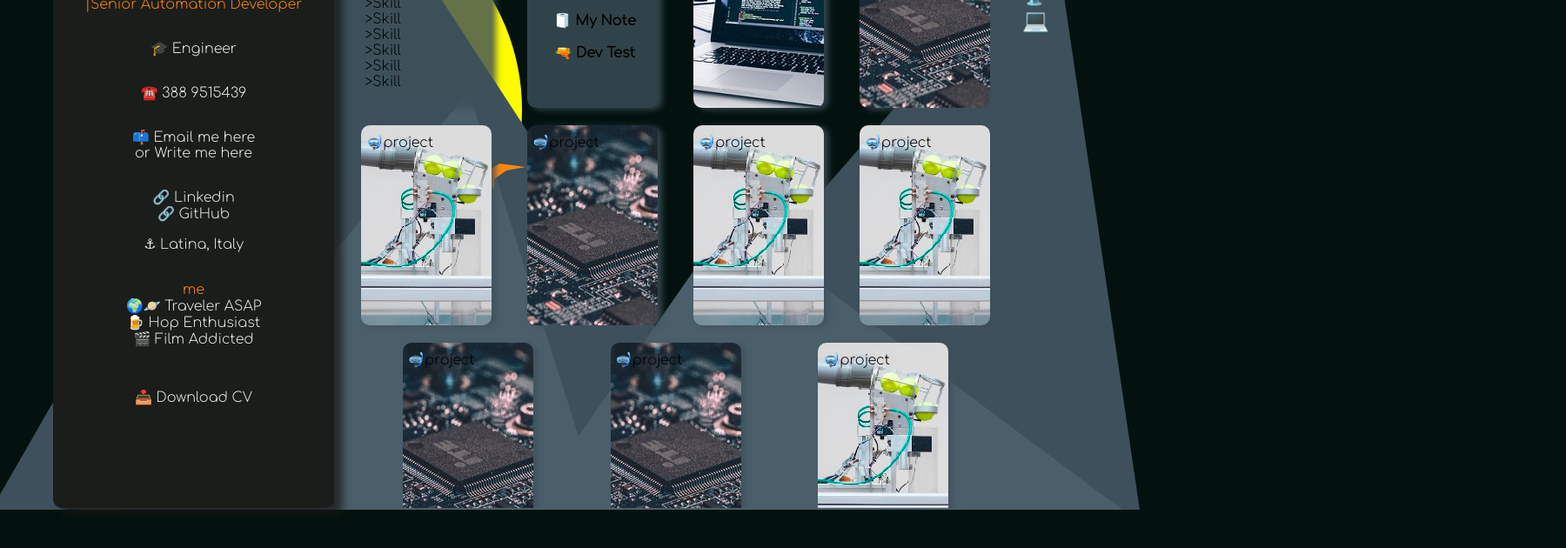
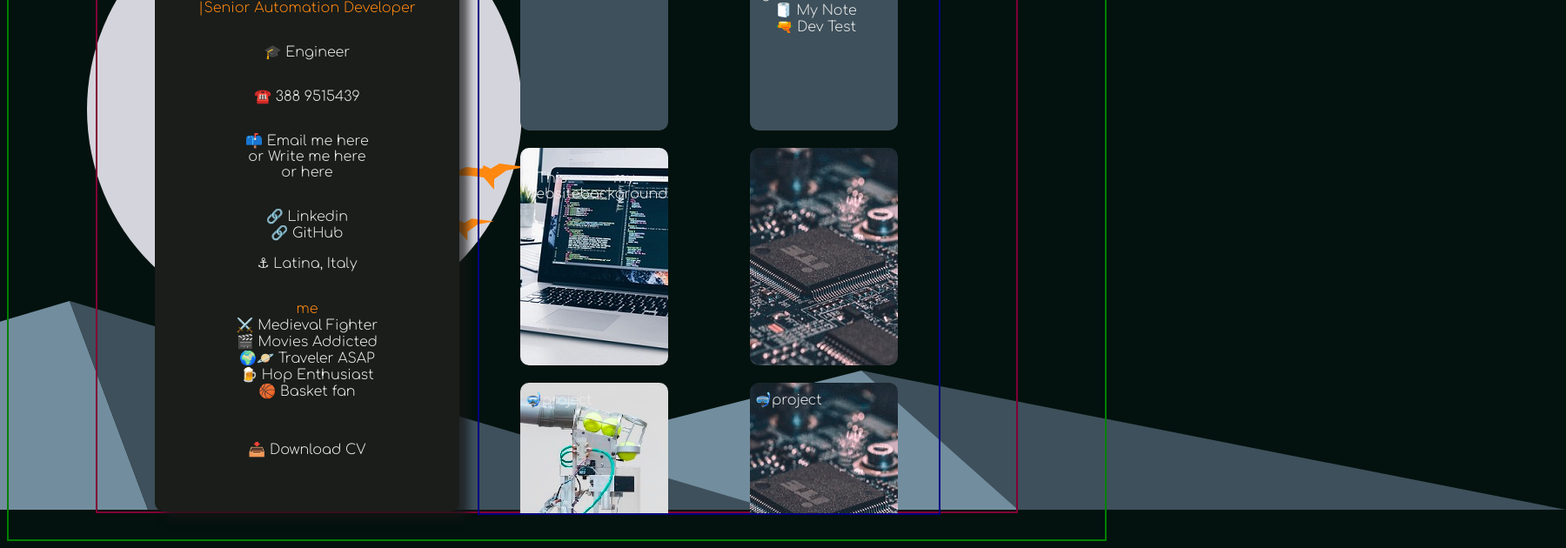
Before and after one commit to gabrielemartire/gabrielemartire, a plain HTML site: page index.html in a window 1280 px wide. Shown: the part 224-854 px from the top of the page at 87% size, 1800 px wide, since content can reach past the window. Drawn offline with Linux system fonts and the light colour scheme.

Commit message:
v0.3 background styleFocus

```diff
--- /dev/null
+++ b/background.html
@@ -0,0 +1,42 @@
+<!DOCTYPE html>
+<html lang="en">
+<head>
+    <meta charset="UTF-8">
+    <meta http-equiv="X-UA-Compatible" content="IE=edge">
+    <meta name="viewport" content="width=device-width, initial-scale=1.0">
+    <title>gabrielemartire</title>
+
+    <!-- Font Logo -->
+        <link rel="preconnect" href="https://fonts.googleapis.com">
+        <link rel="preconnect" href="https://fonts.gstatic.com" crossorigin>
+        <link href="https://fonts.googleapis.com/css2?family=Lobster&display=swap" rel="stylesheet">
+    <!-- end Font Logo -->
+
+    <!-- Font Page -->
+        <link rel="preconnect" href="https://fonts.googleapis.com">
+        <link rel="preconnect" href="https://fonts.gstatic.com" crossorigin>
+        <link href="https://fonts.googleapis.com/css2?family=Comfortaa:wght@300&display=swap" rel="stylesheet">
+    <!-- end Font Page -->
+
+    <!-- tag site banner icon -->
+    <link rel="icon" href="./iconBanner.png">
+
+    <link rel="stylesheet" href="./style.css">
+</head>
+
+<body>
+    <a class='back' href="./index.html">back</a>
+    <!-- background element polygon -->
+    <div class='polyBack'>
+        <div class="polyMoun1"></div>   <!-- mountain 1 -->
+        <div class="polyMoun2"></div>   <!-- mountain 2 -->
+        <div class="polyMoun3"></div>   <!-- mountain 3 -->
+        <div class="polyMoun4"></div>   <!-- mountain 4 -->
+        <div class="polyMoun5"></div>   <!-- mountain 5 -->
+        <div class="polySun"></div>   <!-- sun 1 -->
+        <div class="polyOther1"></div>   <!-- other 1 -->
+        <div class="polyOther2"></div>   <!-- other 2 -->
+    </div>
+
+</body>
+</html>
--- a/index.html
+++ b/index.html
@@ -25,17 +25,18 @@
 </head>
 
 <body>
-    <section class='logoProfile'>GM</section>
+
     <div class='container'>
         <div class='webPage infoBox'>
             <img class='picProfile' src="imgMe.jpg" />
-            <section class="myName">Gabriele Martire 🏴‍☠️</section>
+            <span class="myName">Gabriele Martire 🏴‍☠️</span>
             <p class='myTask'><span class='blinkText'>|</span>Senior Automation Developer</p>
             <p>🎓 Engineer</p>
             <p>☎️ 388 9515439</p>
             <p>
                 <a href="mailto:gabriele.martire@gmail.com"> 📫 Email me here</a>
                 <br> or <a class='writeToMe' href="./writeMeHere.html">Write me here</a>
+                <br> or <a class='TweetToMe' href="https://twitter.com/Gabbros101">here</a>
             </p>
             <p>
                 <a href="https://www.google.it/">🔗 Linkedin </a>
@@ -45,11 +46,11 @@
             <br>
             <p>
                 <span class='myTask'>me</span>
-          <!--     <br>⚔️ Medieval Fighter-->
+                <br>⚔️ Medieval Fighter
+                <br>🎬 Movies Addicted
                 <br>🌍🪐 Traveler ASAP
                 <br>🍺 Hop Enthusiast
-                <br>🎬 Film Addicted
-          <!--      <br>🏀 Basket fan-->
+                <br>🏀 Basket fan
 
             </p>
             <p></p>
@@ -63,29 +64,26 @@
                         <li>Don't Panic</li>
                         <li>PLC</li>
                         <li>HMI</li>
-                        <li>Skill</li>
-                        <li>Skill</li>
-                        <li>Skill</li>
-                        <li>Skill</li>
-                        <li>Skill</li>
-                        <li>Skill</li>
-                        <li>Skill</li>
                     </ul>
             </button>
             <button class="square2" onclick="location.href='./myNote.html'">
                 <ul class='skillsList'>
-                    <span>🌱 I’m currently learning..</span>
+                    <span>🌱 I’m learning..</span>
                     <li>HTML</li>
                     <li>CSS</li>
                     <li>JS</li>
+                    <li>git</li>
+                    <span>🧻 My Note</span>
                     <br>
-                    <span>🧻 My Note</span>
-                    <br><br>
                     <span>🔫 Dev Test</span>
+                    <br>
                 </ul>
             </button>
-            <button class="square3" onclick="location.href='./portfolioSquare/square1_myWebsite.html'">This Website</button>
-            <button class="square4">🤿project</button>
+            <button class="square3" onclick="location.href='./portfolioSquare/square1_myWebsite.html'">
+                <p>This Website</p>
+                <p><a class='backgroundButton' href="./background.html">my background</a></p>
+            </button>
+            <button class="square4"></button>
             <button class="square5">🤿project</button>
             <button class="square6">🤿project</button>
             <button class="square7">🤿project</button>
@@ -95,7 +93,7 @@
             <button class="square11">🤿project</button>
         </div>
 
-        <div class='filters'>
+       <!-- <div class='filters'>
             <button class='allFilter'>
                 <div class='iconFilter iconFilterAll'> 💼 </div>
                 <div class='textFilter textFilterAll'> All </div>
@@ -120,7 +118,7 @@
                 <div class='iconFilter'> 💻 </div>
                 <div class='textFilter'> IT </div>
             </button>
-        </div>
+        </div>-->
 
     <!-- background element polygon -->
     <div class='polyBack'>
--- a/style.css
+++ b/style.css
@@ -11,6 +11,7 @@ body {
     overflow-x: hidden; /* elimina lo scroll orizzontale */
     background-size: 100% 100%;
     height: 100%;
+    border: 2px green solid;
 }
 
 /* animazione link */
@@ -29,14 +30,17 @@ a:hover { /* mouse over link */ text-decoration: underline; }
 /* container generale */
 .container {
     display:flex;
-    width: 1500px;
+
+    color: #EBEBEB;
+    border: 2px rgb(128, 0, 53) solid;
+    width: 100%;/*1500px;*/
     height: 700px;
-    margin-right: auto;
-    margin-left: auto;
-    justify-content: space-evenly;
     margin-top: 100px;
     margin-bottom: 30px;
-    color: #EBEBEB;
+    margin-right: 100px;
+    margin-left: 100px;
+    justify-content: center;
+    flex-wrap: wrap;
 }
 
 /* row my name */
@@ -83,7 +87,7 @@ img {
     margin-top: -50px;
 }
 
-/* write to me link */
+    /* write to me link */
 .writeToMe{
     cursor: pointer;
     background-color: rgba(255, 255, 255, 0);
@@ -91,18 +95,30 @@ img {
     border: none;
     font-size: 16px;
 }
-
 .writeToMe:link { /* unvisited link */ color: #EBEBEB; text-decoration: none;}
 .writeToMe:visited { /* visited link */ color: #EBEBEB; text-decoration: none;}
 .writeToMe:hover { /* mouse over link */ text-decoration: underline; }
 
+    /* Tweet to me link */
+.TweetToMe{
+    cursor: pointer;
+    background-color: rgba(255, 255, 255, 0);
+    border: none;
+    font-size: 16px;
+}
+.TweetToMe:link { /* unvisited link */ color: #EBEBEB; text-decoration: none;}
+.TweetToMe:visited { /* visited link */ color: #EBEBEB; text-decoration: none;}
+.TweetToMe:hover { /* mouse over link */ color: #00acee; text-decoration: underline; }
+
     /* contenitore area portfolio */
 .portfolioBox{
     display:flex;
-    width: 70%;
+    border: 2px rgb(2, 0, 128) solid;
+    margin: 0 2%; /*margin-right: 7%;*/
     height: 100%;
+    width: 50%;
     flex-wrap: wrap; /* abilita gestione di "a capo"  laterale */
-    justify-content: space-evenly; /* modalità di "a capo" centrato */
+    justify-content: space-around; /* space-evenly      modalità di "a capo" centrato */
     overflow-y: auto; /* blocca il contenuto e mi fa scrollare la sezione */
 }
 
@@ -115,17 +131,17 @@ img {
     justify-content: flex-start;
     align-items: flex-start;
     cursor: pointer;
-    max-width: 150px;
-    min-width: 150px;
-    max-height: 230px;
-    min-height: 230px;
+    max-width: 170px;
+    min-width: 170px;
+    max-height: 250px;
+    min-height: 250px;
     border-radius: 10px;
     padding-left: 7px;
     padding-right: 7px;
-    color: black;
+    color: #EBEBEB;
     font-size: 16px;
     border: none;
-    box-shadow: 5px 2px 7px rgba(62, 80, 91, 0.836);
+
     /* shadow    🡆  🡇   ☁ */
     padding-top: 10px;
     padding-left: 5px; /* margine tra bordo e contenuto */
@@ -134,8 +150,8 @@ img {
 }
 
 /* background schede */
-.square1 { background-color:rgba(62, 80, 91, 0.8); }
-.square2 { background-color:rgba(62, 80, 91, 0.8); }
+.square1 { background-color:rgb(62, 80, 91); }
+.square2 { background-color:rgb(62, 80, 91); }
 .square3 { background-image: url("preview/preview (1).jpg"); }
 .square4 { background-image: url("preview/preview (2).jpg"); }
 .square5 { background-image: url("preview/preview (3).jpg"); }
@@ -155,10 +171,6 @@ img {
 
 .skillsList li {
 text-align: left;
-}
-
-.skillsList span {
-    font-weight: bold;
 }
 
 /* tutti i bottoni filtro */
@@ -215,29 +227,27 @@ text-align: left;
     position: absolute;
 }
 
-.polyMoun1{
-    background-color: #3E505B;
-    clip-path: polygon(67% 0, 0 100%, 100% 100%);
+/*
+.polyMoun1{ background-color: #3E505B; clip-path: polygon(67% 0, 0 100%, 100% 100%); z-index:-3; left: -10px; bottom: -10px; width: 600px; height: 700px; }
+.polyMoun2{ background-color: #3E505B; clip-path: polygon(42% 0, 16% 100%, 100% 100%); z-index:-3; left: -10px; bottom: -10px; width: 900px; height: 800px; }
+.polyMoun3{ background-color: #4b5f6b; clip-path: polygon(61% 40%, 16% 100%, 78% 100%); z-index:-2; left: -10px; bottom: -10px; width: 900px; height: 800px; }
+.polyMoun4{ background-color: #3E505B; clip-path: polygon(89% 16%, 24% 100%, 100% 100%); z-index:-3;  right: -30px; bottom: -10px; width: 900px; height: 800px; }
+.polyMoun5{ background-color: #4b5f6b; clip-path: polygon(50% 58%, 24% 100%, 100% 100%); z-index:-2;  right: -10px; bottom: -10px; width: 900px; height: 800px; }
+*/
+
+.polyMoun2{ /* duna 1 */
+    background-color: #728d9e;
+    clip-path: polygon(90% 70%, 0 100%, 100% 100%);
     z-index:-3;
-    left: -10px;
-    bottom: -10px;
-    width: 600px;
-    height: 700px;
-}
-
-.polyMoun2{
-    background-color: #3E505B;
-    clip-path: polygon(42% 0, 16% 100%, 100% 100%);
-    z-index:-3;
-    left: -10px;
+    left: -730px;
     bottom: -10px;
     width: 900px;
     height: 800px;
 }
 
-.polyMoun3{
-    background-color: #4b5f6b;
-    clip-path: polygon(61% 40%, 16% 100%, 78% 100%);
+.polyMoun3{ /* duna 1 */
+    background-color: #3E505B;
+    clip-path: polygon(10% 70%, 20% 100%, 100% 100%);
     z-index:-2;
     left: -10px;
     bottom: -10px;
@@ -245,28 +255,28 @@ text-align: left;
     height: 800px;
 }
 
-.polyMoun4{
-    background-color: #3E505B;
-    clip-path: polygon(89% 16%, 24% 100%, 100% 100%);
+.polyMoun4{ /* duna 2 */
+    background-color: #728d9e;
+    clip-path: polygon(70% 80%, 0 100%, 100% 100%);
     z-index:-3;
-    right: -30px;
+    left: 360px;
     bottom: -10px;
     width: 900px;
     height: 800px;
 }
 
-.polyMoun5{
-    background-color: #4b5f6b;
-    clip-path: polygon(50% 58%, 24% 100%, 100% 100%);
+.polyMoun5{ /* duna 2 */
+    background-color: #3E505B;
+    clip-path: polygon(10% 80%, 30% 100%, 100% 100%);
     z-index:-2;
-    right: -10px;
+    left: 900px;
     bottom: -10px;
     width: 900px;
     height: 800px;
 }
 
 .polySun{
-    background-color: #fffb00;
+    background-color: #d4d4dc;
     clip-path: circle(50% at 50% 50%);
     z-index:-4;
     left: 100px;
```
Also changed, not shown: myNote.html (+21 -0 lines), imgPres/Portfolio0.jpg (deleted), preview/FrontendMastersLogo.png (added), preview/node-ef4a30c374ea4cf7fb52b7f8748cf4a5-28469.png (added), preview/parcellogo.svg (added).
